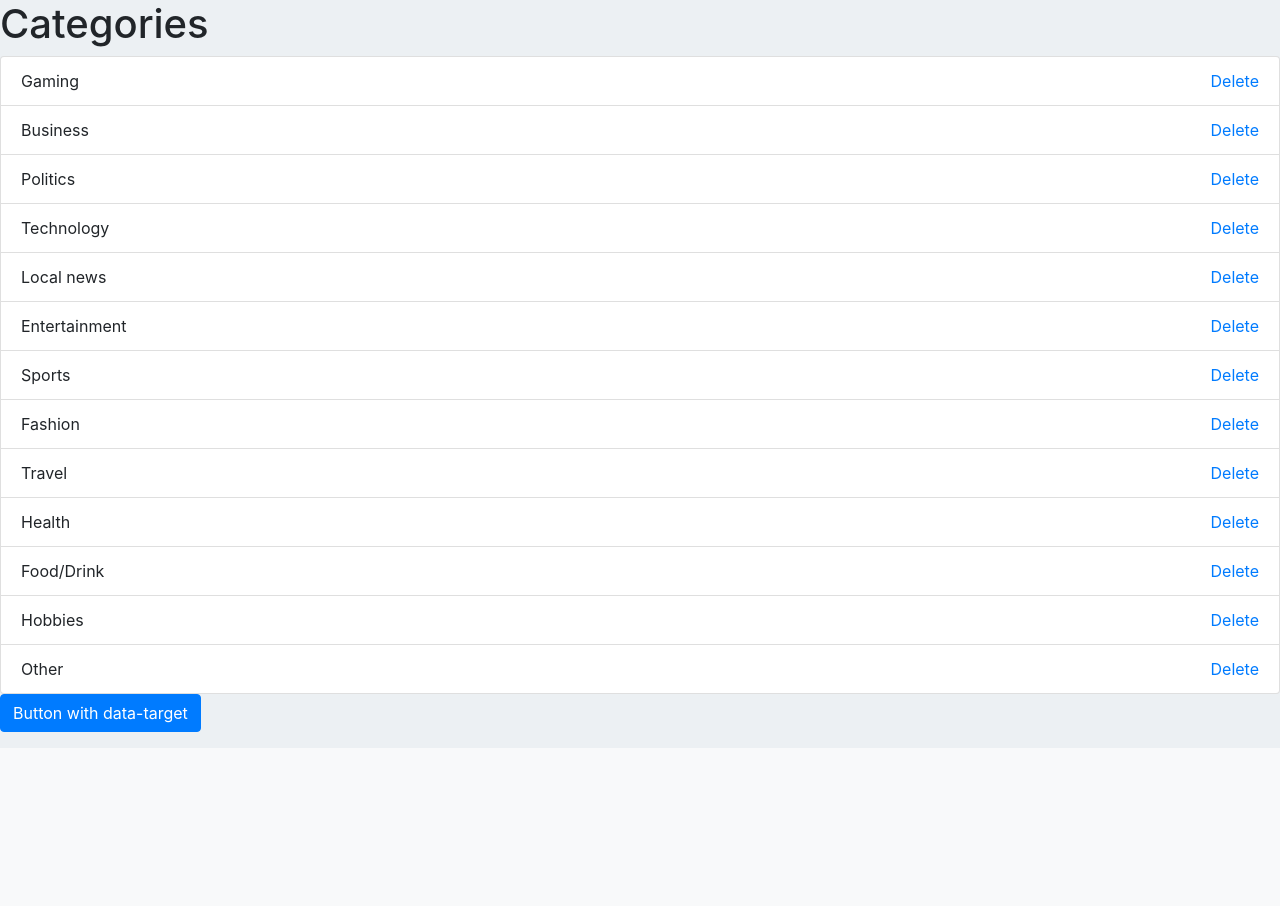
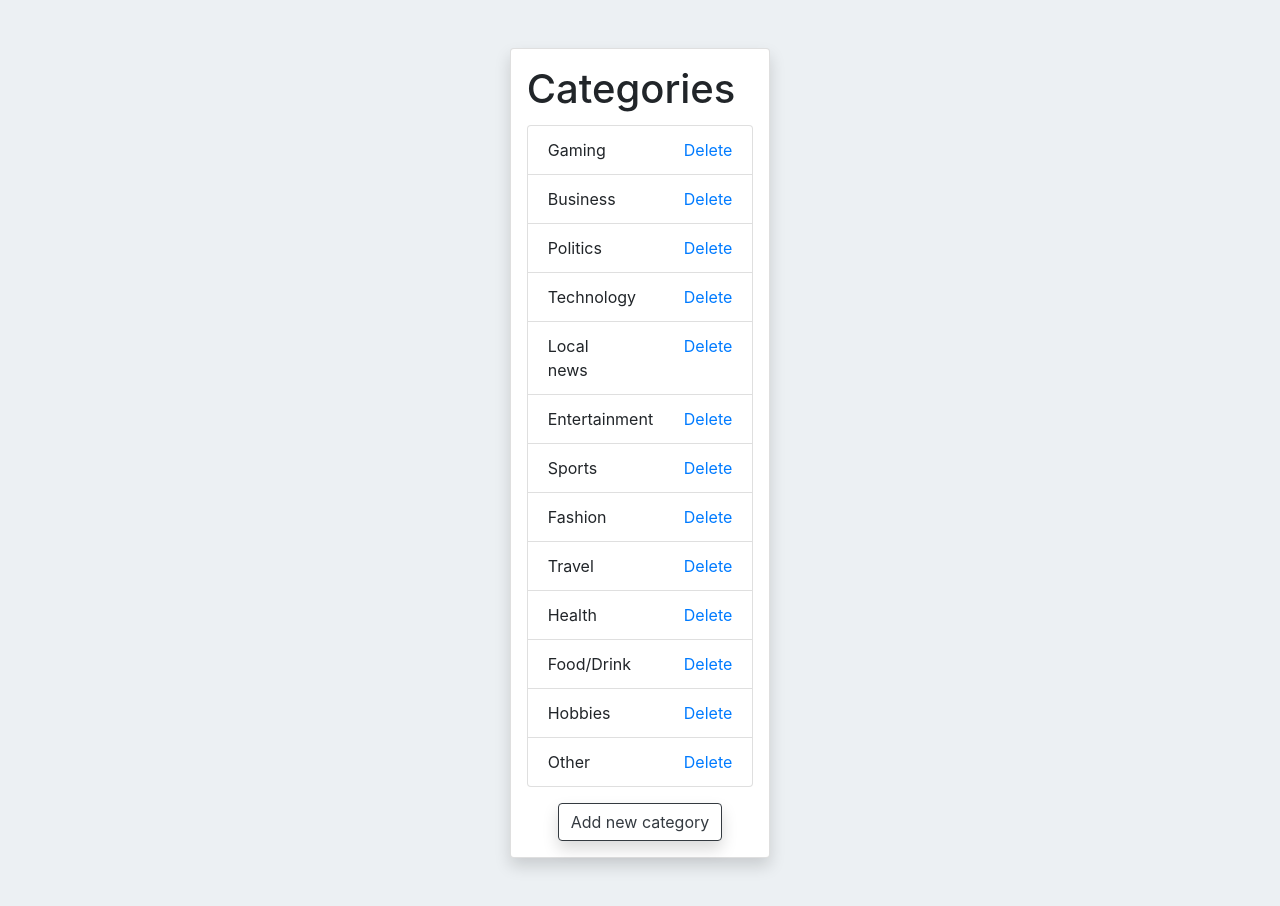
Before and after one commit to Fdavid1017/news_site, a PHP site: page /category in a window 1280 px wide. Shown: the part 56-962 px from the top of the page. Before the commit the page ends 788 px from the top, so only its background shows below. Run offline with PHP 8.4, Linux system fonts and the light colour scheme; data comes from the database, SQL or seed files in the repository; data that the repository does not hold is empty; some libraries are stand-ins or nearby versions.

Commit message:
category view redesign

```diff
--- a/application/views/category_view.php
+++ b/application/views/category_view.php
@@ -1,4 +1,7 @@
-<h1>Categories</h1>
+<div class="d-flex justify-content-center mt-5 mb-5">
+    <div class="shadow card">
+        <div class="card-body p-3">
+            <h1 class="card-title">Categories</h1>
 
             <?php
             $categories = $this->category_model->get_list();
@@ -19,23 +22,37 @@ $categories = $this->category_model->get_list();
                 <?php endforeach; ?>
             </ul>
 
-<button class="btn btn-primary" type="button" data-toggle="collapse" data-target="#collapseExample" aria-expanded="false" aria-controls="collapseExample">
-    Button with data-target
+            <div class="row ml-3 mr-3 mt-3">
+                <div class="col">
+                    <button class="shadow btn btn-outline-dark" type="button" data-toggle="collapse" data-target="#collapseExample" aria-expanded="false" aria-controls="collapseExample">
+                        Add new category
                     </button>
-</p>
+                </div>
+            </div>
             <div class="collapse" id="collapseExample">
                 <div class="card card-body">
-        <?php
-        echo form_open(base_url('category/add'));
+                    <?php echo form_open(base_url('category/add')); ?>
 
-        echo form_label('Category:', 'category');
-        echo form_input('category', '', ['id' => 'category', 'required' => 'required']);
-        echo form_error('category');
-        echo '</br>';
-
-        echo form_submit('submit', 'Add');
-
-        echo form_close();
-        ?>
+                    <div class="row ml-3 mr-3">
+                        <div class="col">
+                            <?php echo form_label('Category:', 'category'); ?>
+                        </div>
+                        <div class="col">
+                            <?php echo form_input('category', '', ['id' => 'category', 'required' => 'required', 'class' => 'form-control']); ?>
+                            <?php echo form_error('category'); ?>
+                            <?php echo '</br>'; ?>
                         </div>
                     </div>
+
+                    <div class="row p-3 mt-3">
+                        <div class="col d-flex justify-content-center">
+                            <?php echo form_submit('submit', 'Add', ['class' => 'shadow btn btn-outline-dark']); ?>
+                        </div>
+                    </div>
+
+                    <?php echo form_close(); ?>
+                </div>
+            </div>
+        </div>
+    </div>
+</div>
```
Lines whose indentation alone changed are shown as unchanged.
